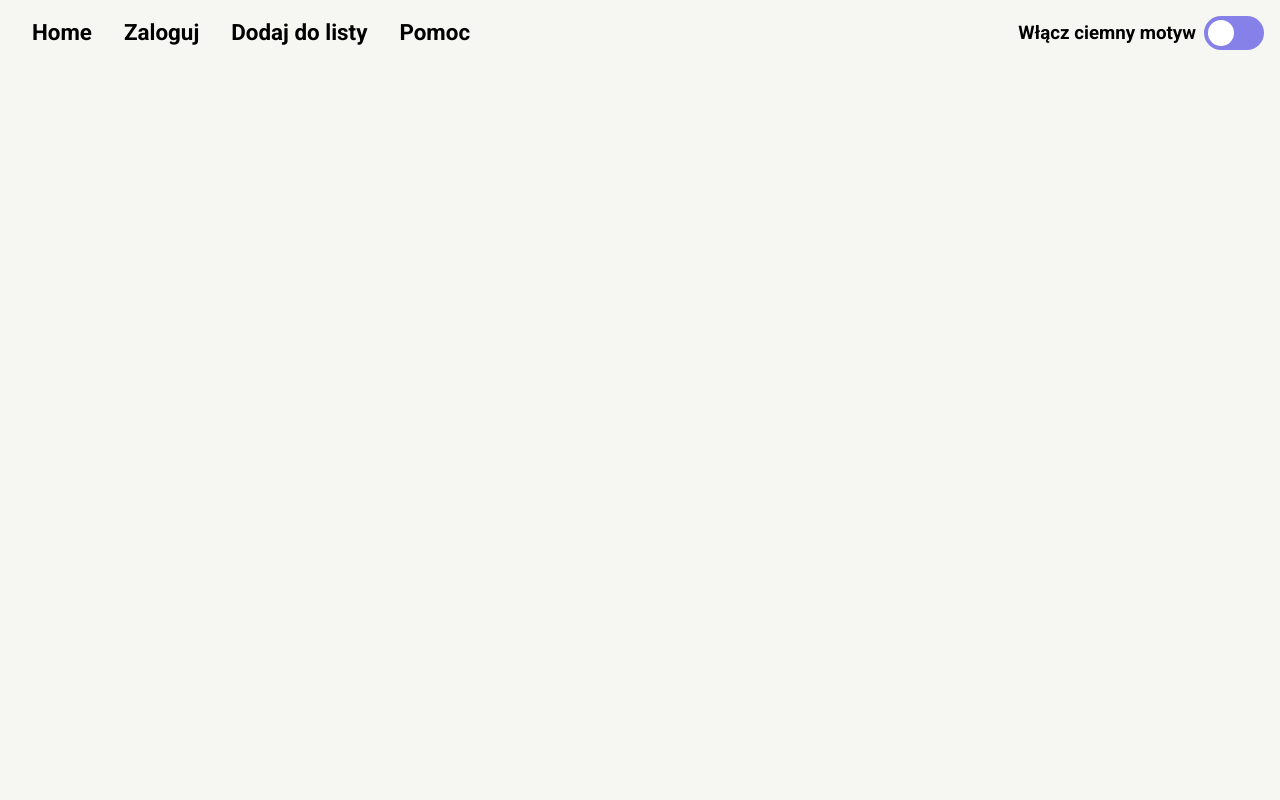
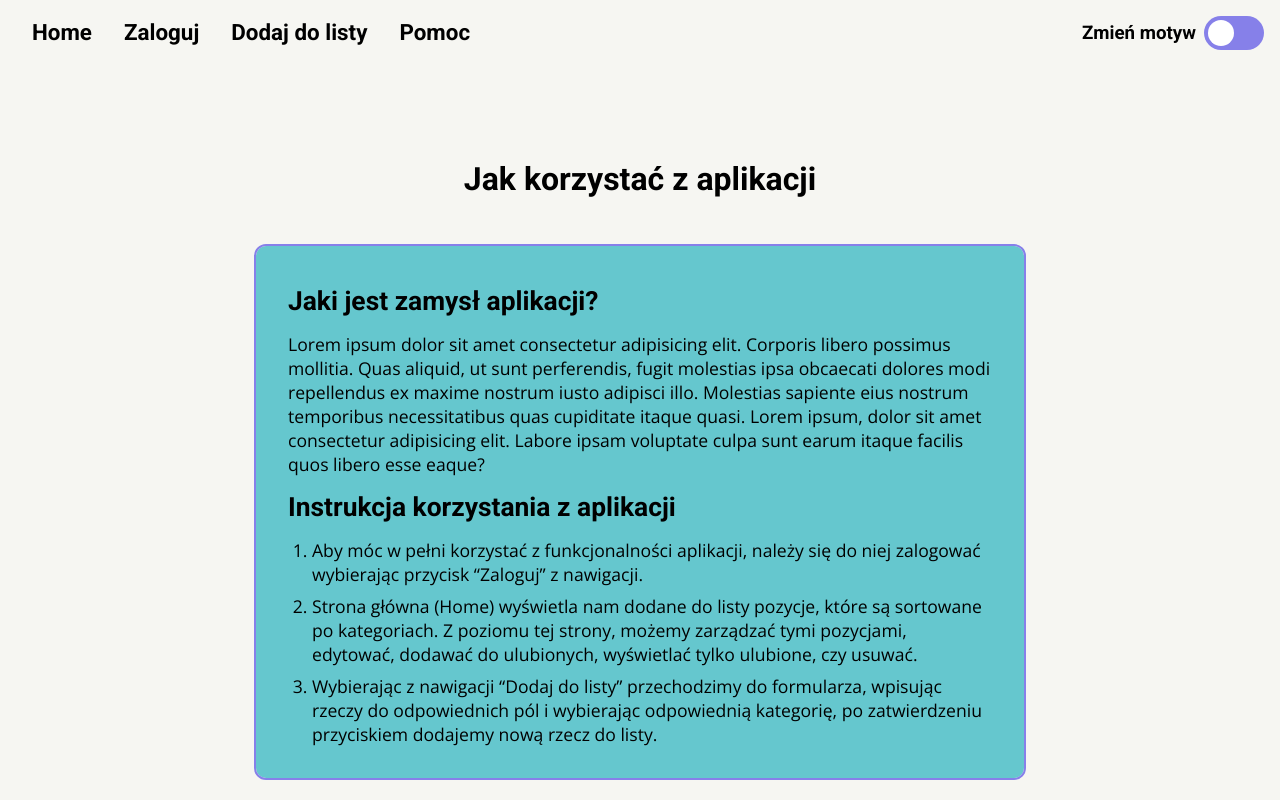
Before and after one commit to NoscanX/wkck-project, a Vue app: page /help in a window 1280 px wide. Built offline with nearby package versions, Linux system fonts and the light colour scheme.

Commit message:
HelpView added

```diff
--- a/src/App.vue
+++ b/src/App.vue
@@ -4,11 +4,11 @@
       <router-link to="/" class="nav-list-item">Home</router-link>
       <router-link to="/login" class="nav-list-item">Zaloguj</router-link>
       <router-link to="/add" class="nav-list-item">Dodaj do listy</router-link>
-      <router-link to="/about" class="nav-list-item">Pomoc</router-link>
+      <router-link to="/help" class="nav-list-item">Pomoc</router-link>
     </div>
     <div class="log-in-list">
         <div class="theme-slider-box">
-            <h3>Włącz ciemny motyw</h3>
+            <h3>Zmień motyw</h3>
             <label class="switch">
                 <input type="checkbox" @click="changeTheme">
                 <span class="slider round"></span>
--- a/src/router/index.js
+++ b/src/router/index.js
@@ -1,6 +1,6 @@
 import { createRouter, createWebHistory } from 'vue-router'
 import HomeView from '../views/HomeView.vue'
-import AboutView from '../views/AboutView.vue'
+import HelpView from '../views/HelpView.vue'
 import LoginView from '../views/LoginView.vue'
 import AddView from '../views/AddView.vue'
 
@@ -11,12 +11,12 @@ const routes = [
     component: HomeView
   },
   {
-    path: '/about',
-    name: 'about',
+    path: '/help',
+    name: 'help',
     // route level code-splitting
     // this generates a separate chunk (about.[hash].js) for this route
     // which is lazy-loaded when the route is visited.
-    component: AboutView
+    component: HelpView
   },
   {
     path: '/login',
--- a/src/views/AboutView.vue
+++ /dev/null
@@ -1,5 +0,0 @@
-<template>
-  <div class="about">
-    <h1>This is an about page</h1>
-  </div>
-</template>
--- a/src/views/AddView.vue
+++ b/src/views/AddView.vue
@@ -1,5 +1,13 @@
 <template>
-  <div class="add">
+  <div class="content">
     <h1>This is an add page</h1>
   </div>
 </template>
+
+<style lang="css" scoped>
+
+h1 {
+  margin-top: 10rem;
+}
+
+</style>
--- /dev/null
+++ b/src/views/HelpView.vue
@@ -0,0 +1,65 @@
+<template>
+  <div class="content">
+    <h1>Jak korzystać z aplikacji</h1>
+    <div class="about-box">
+      <h2>Jaki jest zamysł aplikacji?</h2>
+      <p>
+        Lorem ipsum dolor sit amet consectetur adipisicing elit. Corporis libero
+        possimus mollitia. Quas aliquid, ut sunt perferendis, fugit molestias
+        ipsa obcaecati dolores modi repellendus ex maxime nostrum iusto adipisci
+        illo. Molestias sapiente eius nostrum temporibus necessitatibus quas
+        cupiditate itaque quasi. Lorem ipsum, dolor sit amet consectetur
+        adipisicing elit. Labore ipsam voluptate culpa sunt earum itaque facilis
+        quos libero esse eaque?
+      </p>
+      <h2>Instrukcja korzystania z aplikacji</h2>
+      <ol>
+        <li>
+          Aby móc w pełni korzystać z funkcjonalności aplikacji, należy się do
+          niej zalogować wybierając przycisk “Zaloguj” z nawigacji.
+        </li>
+        <li>
+          Strona główna (Home) wyświetla nam dodane do listy pozycje, które są
+          sortowane po kategoriach. Z poziomu tej strony, możemy zarządzać tymi
+          pozycjami, edytować, dodawać do ulubionych, wyświetlać tylko ulubione,
+          czy usuwać.
+        </li>
+        <li>
+          Wybierając z nawigacji “Dodaj do listy” przechodzimy do formularza,
+          wpisując rzeczy do odpowiednich pól i wybierając odpowiednią
+          kategorię, po zatwierdzeniu przyciskiem dodajemy nową rzecz do listy.
+        </li>
+      </ol>
+    </div>
+  </div>
+</template>
+
+<style lang="css" scoped>
+.about-box {
+  text-align: left;
+  width: 60%;
+  margin-top: 3rem;
+  outline: 2px solid var(--accents);
+  background-color: var(--list-background);
+  border-radius: 10px;
+  padding: 1.5rem 2rem;
+  font-size: 1.1rem;
+}
+
+h1 {
+  margin-top: 10rem;
+}
+
+h2 {
+  margin: 1rem 0;
+}
+
+ol {
+  margin-left: 1rem;
+}
+
+li {
+  margin: .5rem;
+}
+
+</style>
```
